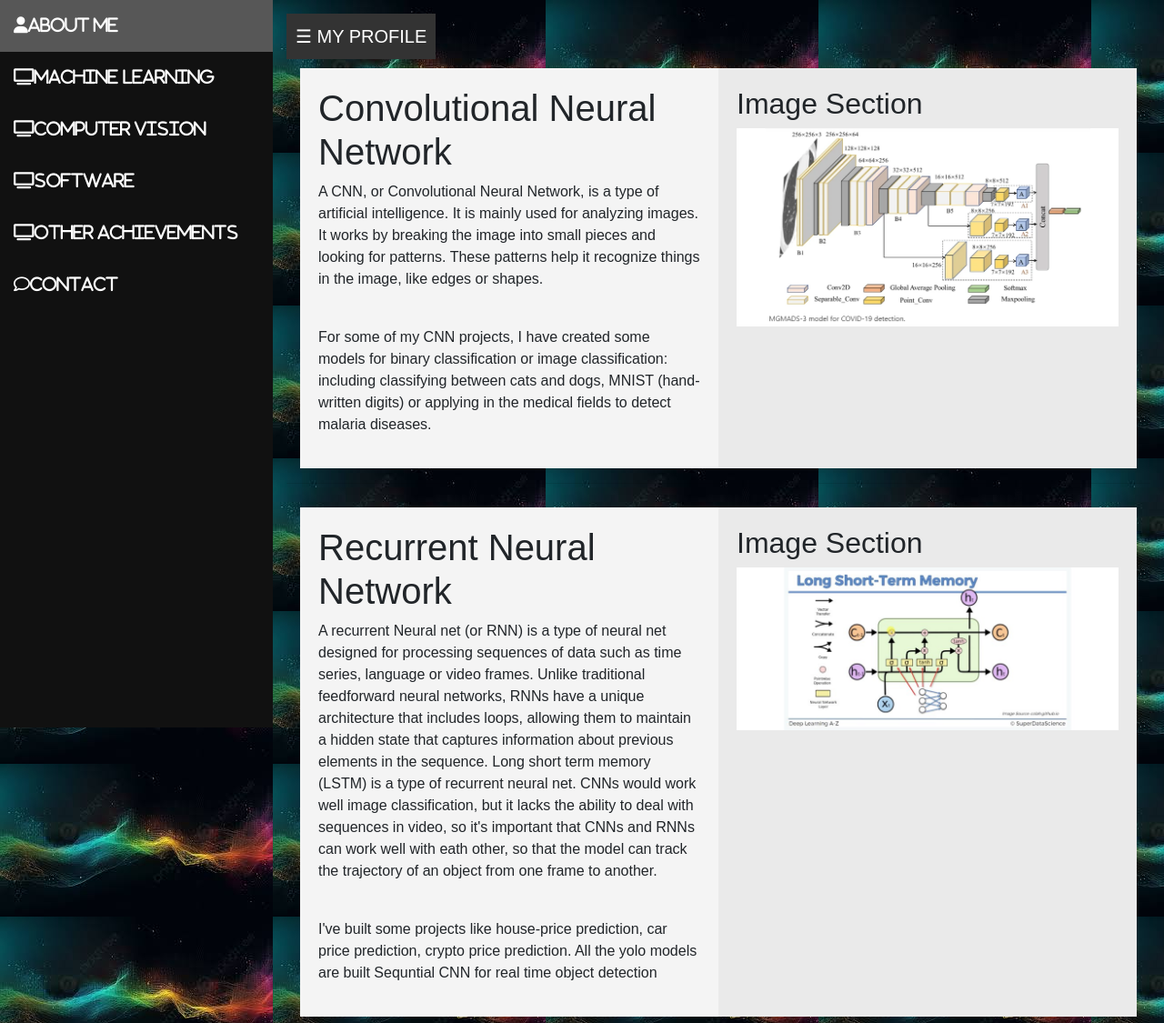
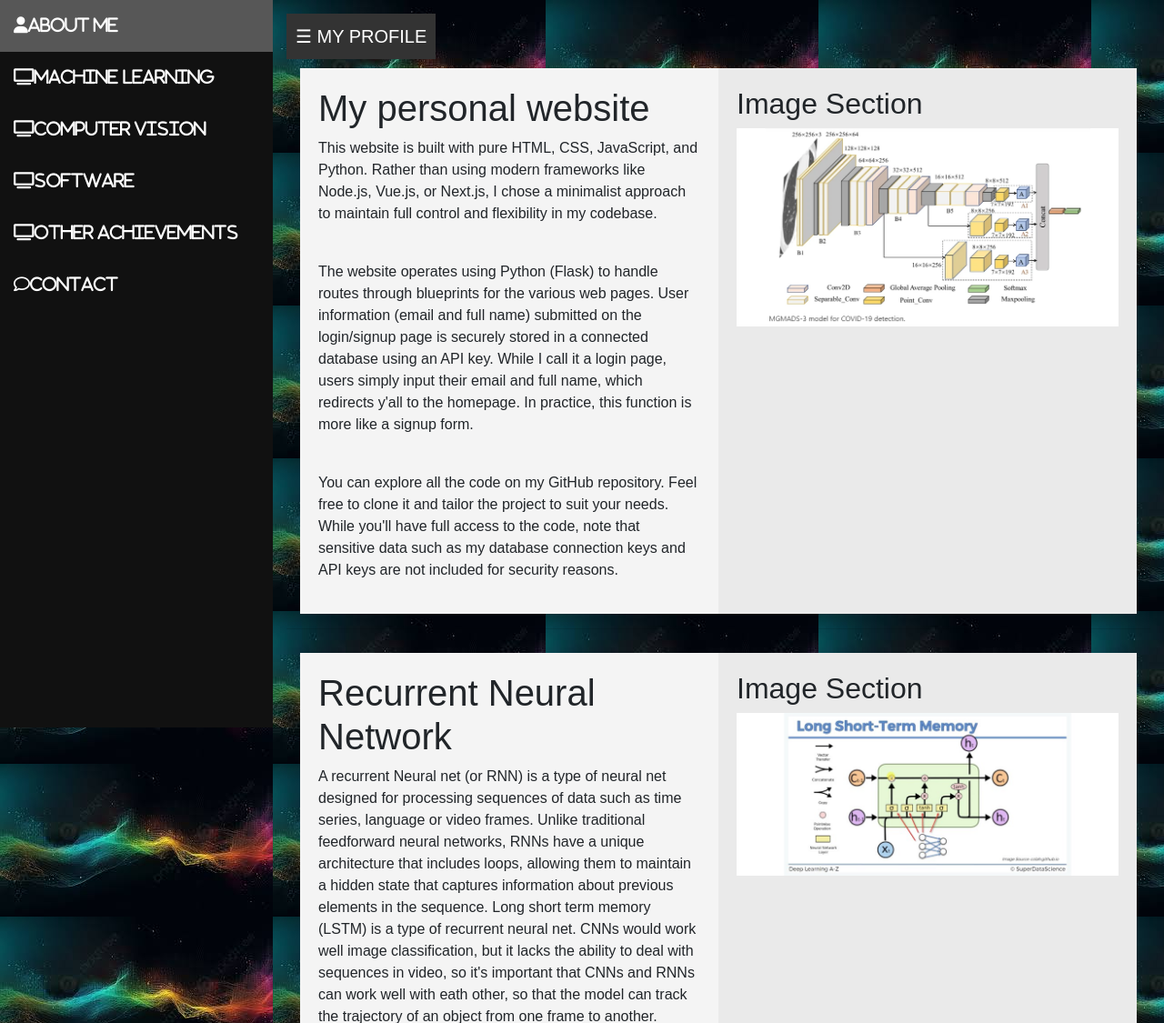
Before and after one commit to minhquang5014/personal-web-flask, a Flask app: page /software in a window 1280 px wide. Shown: the top 1125 px of the page at 91% size. Run offline with Flask 3, Linux system fonts and the light colour scheme; some libraries are stand-ins or nearby versions.

Commit message:
writing some content for software page before bedtime

```diff
--- a/website/templates/software.html
+++ b/website/templates/software.html
@@ -7,16 +7,22 @@
 {% block content %}
 <div class="container">
     <div class="left-column">
-        <h1>Convolutional Neural Network</h1>
-        <p>A CNN, or Convolutional Neural Network,
-            is a type of artificial intelligence. It is mainly used for analyzing images.
-            It works by breaking the image into small pieces and looking for patterns.
-            These patterns help it recognize things in the image, like edges or shapes.
+        <h1>My personal website</h1>
+        <p>
+            This website is built with pure HTML, CSS, JavaScript, and Python. Rather than using modern frameworks like Node.js, Vue.js, or Next.js,
+            I chose a minimalist approach to maintain full control and flexibility in my codebase.
         </p>
         <br>
         <p>
-            For some of my CNN projects, I have created some models for binary classification or image classification:
-            including classifying between cats and dogs, MNIST (hand-written digits) or applying in the medical fields to detect malaria diseases.
+            The website operates using Python (Flask) to handle routes through blueprints for the various web pages. User information (email and full name) submitted on the login/signup page is securely stored in a connected database using an API key.
+            While I call it a login page, users simply input their email and full name, which redirects y'all to the homepage.
+            In practice, this function is more like a signup form.
+        </p>
+        <br>
+        <p>
+            You can explore all the code on my GitHub repository.
+            Feel free to clone it and tailor the project to suit your needs.
+            While you'll have full access to the code, note that sensitive data such as my database connection keys and API keys are not included for security reasons.
         </p>
     </div>
     <div class="right-column">
```
